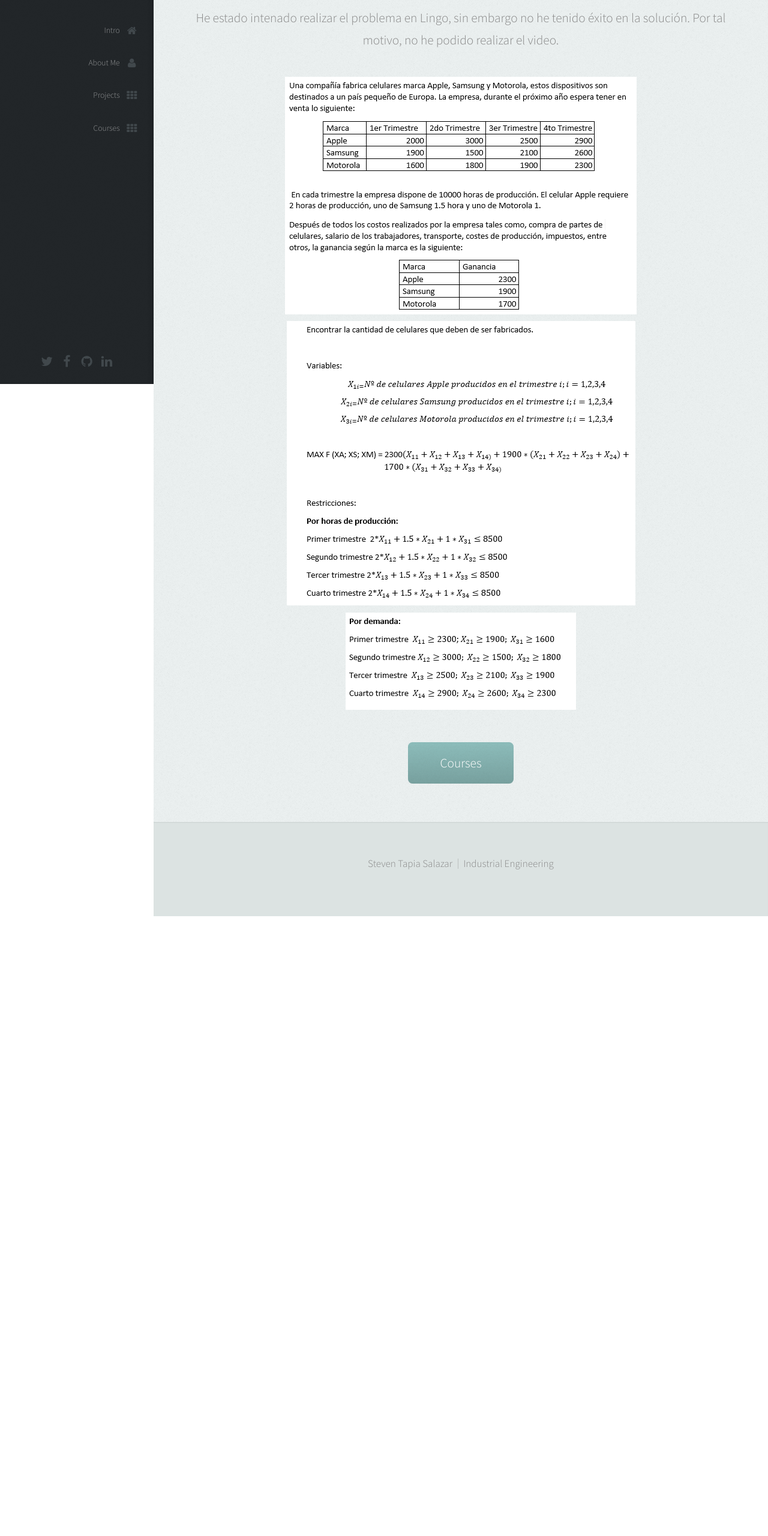
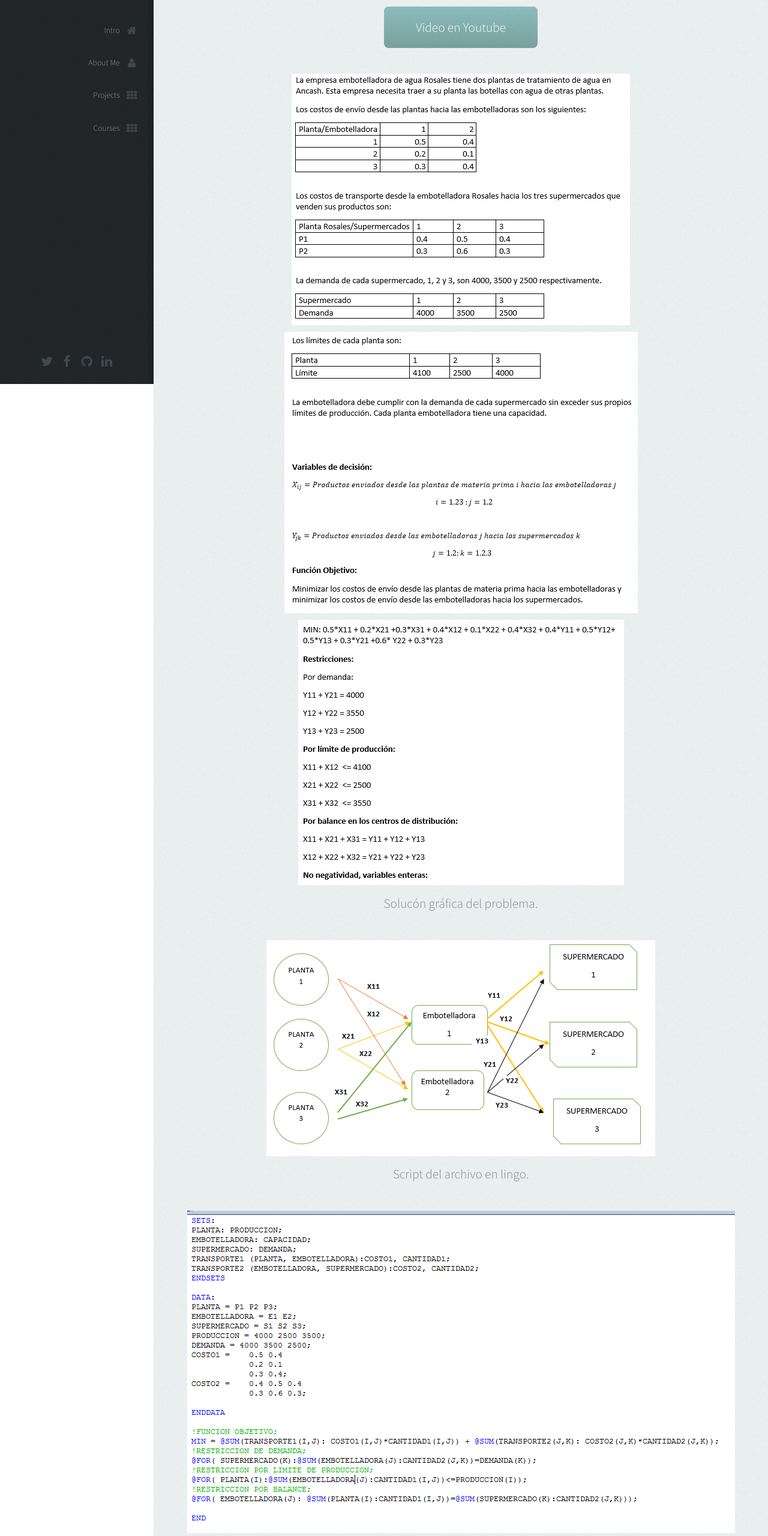
Before and after one commit to StevenTapia/UTEC-IO, a plain HTML site: page practica1.html in a window 1280 px wide. Shown: the part 160-2720 px from the top of the page at 60% size. Before the commit the page ends 1687 px from the top, so only its background shows below. Drawn offline with Linux system fonts and the light colour scheme.

Commit message:
Edición

```diff
--- a/practica1.html
+++ b/practica1.html
@@ -93,18 +93,28 @@
 							</header>
 
 							<p>
-							He estado intenado realizar el problema en Lingo, sin embargo no he tenido éxito en la solución.
-							Por tal motivo, no he podido realizar el video.
+							<footer>
+									<a href="www.youtube.com" class="button scrolly">Video en Youtube</a>
+									</footer>
 							</p>
 
-							<img src="images/parte1.png" alt= />
-							<img src="images/parte2.png" alt= />
-							<img src="images/parte3.png" alt= />
+							<img src="images/solu1.png" alt= />
+							<img src="images/solu2.png" alt= />
+							<img src="images/solu3.png" alt= />
+							<p> Solucón gráfica del problema. </p>
+							<img src="images/solucion.png" alt= />
+							<p> Script del archivo en lingo. </p>
+							<img src="images/lingo.png" alt= />
+							<p> Reporte solución de Lingo. </p>
+							<img src="images/sollin.png" alt= />
+							<p> Olgura o Exceso. </p>
+							<img src="images/sollin1.png" alt= />
+							<p> Rango de la solución. </p>
+							<img src="images/rango.png" alt= />
 
 
 
-
-
+								</div>
 
 
 
```
Also changed, not shown: images/lingo.png (added), images/rango.png (added), images/sollin.png (added), images/sollin1.png (added), images/solu1.png (added), images/solu2.png (added), images/solu3.png (added), images/solucion.png (added).
